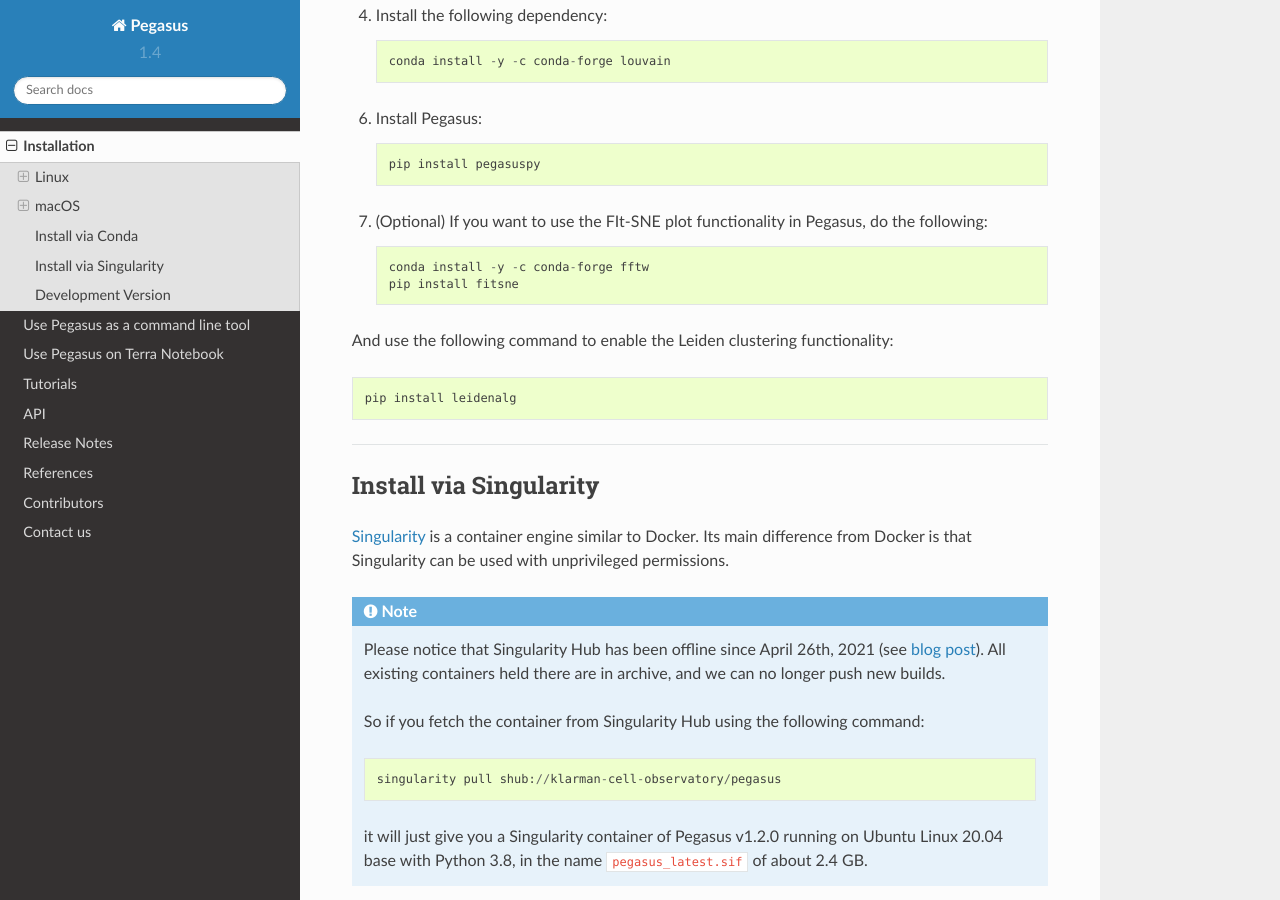
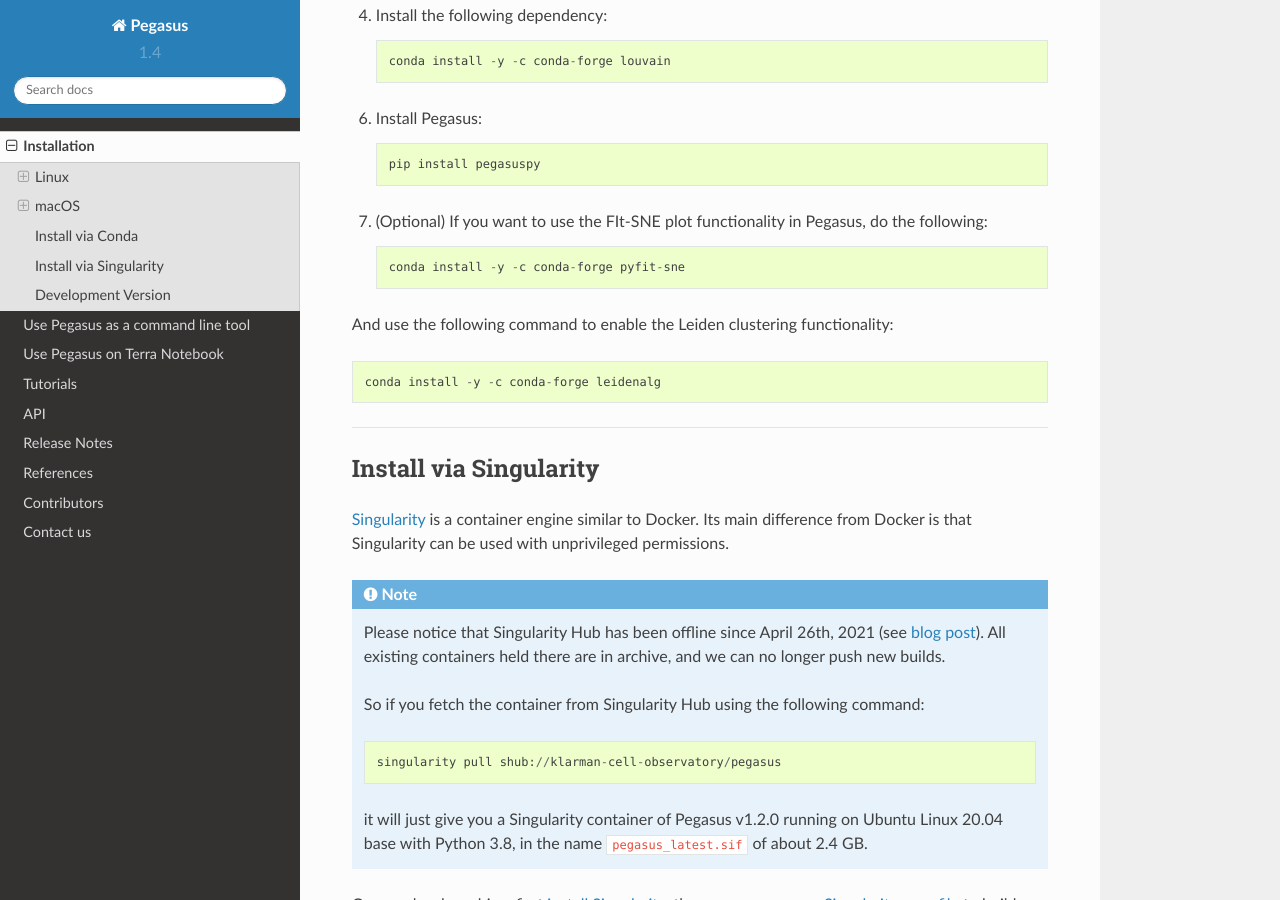
Before and after one commit to lilab-bcb/pegasus, a Sphinx documentation site: the page built from docs/installation.rst, in a window 1280 px wide and 900 px high, scrolled down 5321 px. Built offline with Sphinx 7.4.7 and the Read the Docs theme 2.0.0, drawn with Linux system fonts in a browser that asks for light colours; formulas are drawn with MathJax 3.

Commit message:
update installation doc

```diff
--- a/docs/installation.rst
+++ b/docs/installation.rst
@@ -209,12 +209,11 @@
 
 7. (Optional) If you want to use the FIt-SNE plot functionality in Pegasus, do the following::
 
-	conda install -y -c conda-forge fftw
-	pip install fitsne
+	conda install -y -c conda-forge pyfit-sne
 
 And use the following command to enable the Leiden clustering functionality::
 
-	pip install leidenalg
+	conda install -y -c conda-forge leidenalg
 
 
 --------------------------
```
